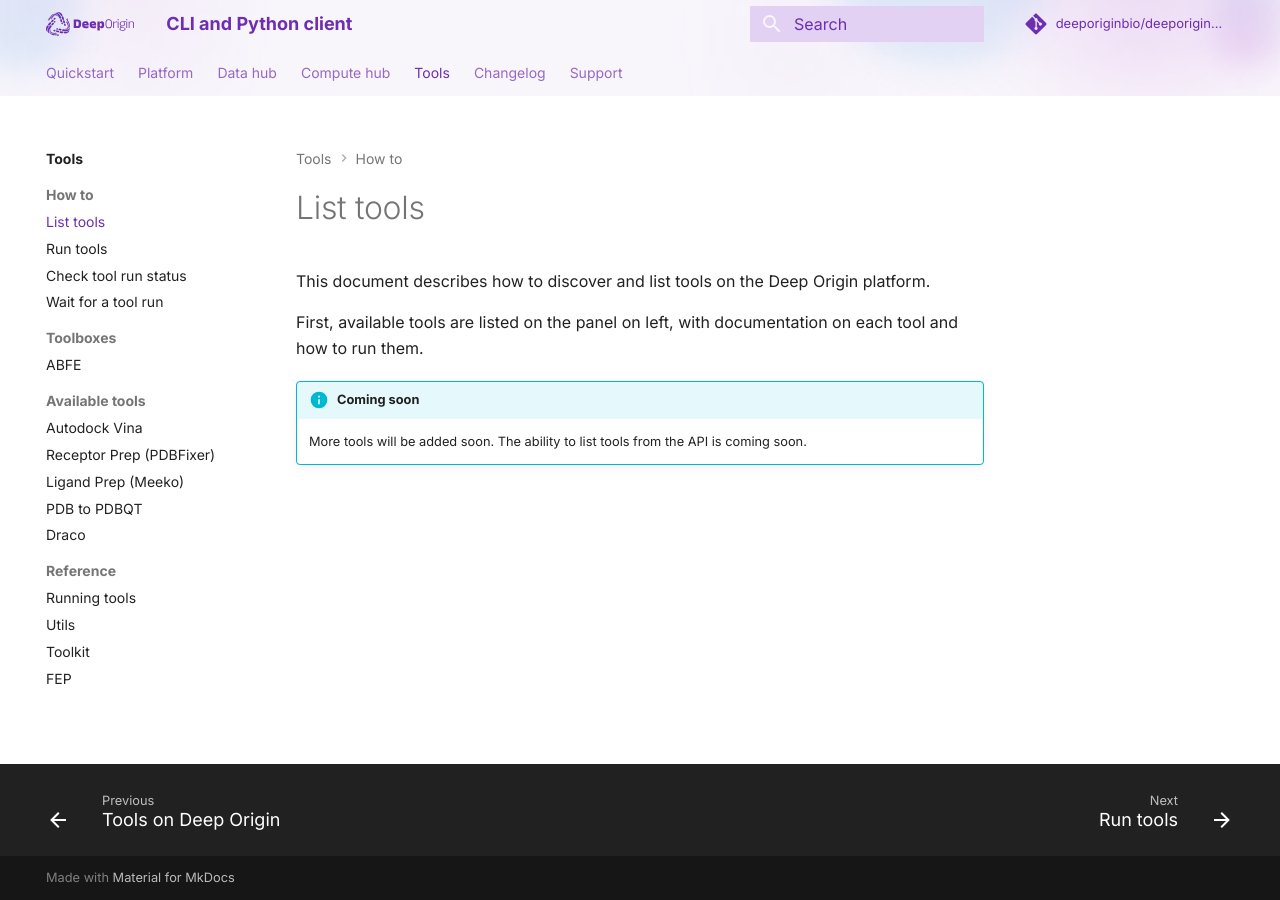
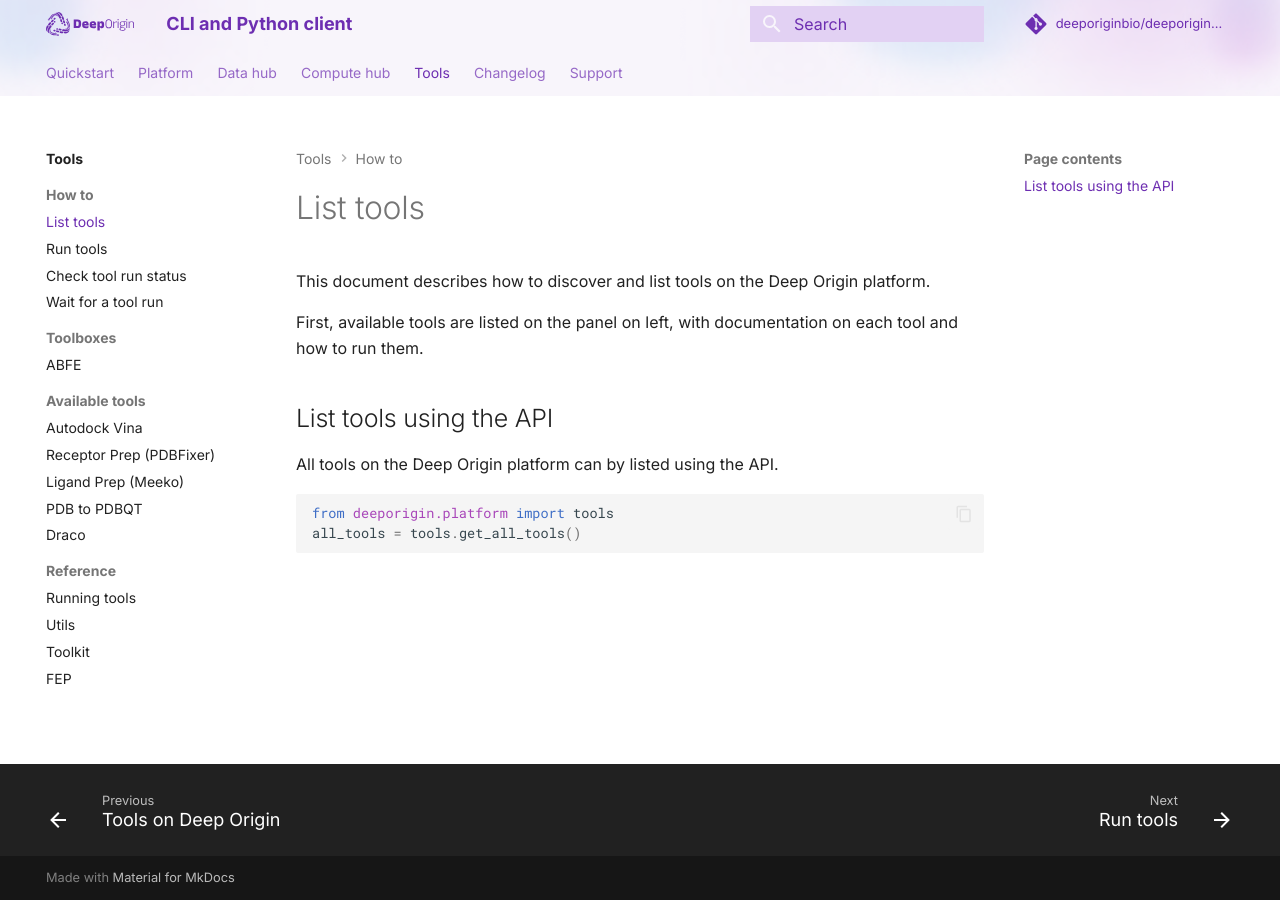
Before and after one commit to deeporiginbio/deeporigin-client, an MkDocs documentation site: the page built from docs/tools/how-to/list-tools.md, in a window 1280 px wide. Built offline with MkDocs 1.6.1 and Material for MkDocs 9.7.7, drawn with Linux system fonts in a browser that asks for light colours; comment, search, counter and statistics services are not loaded.

Commit message:
fix: list tools doc

````diff
--- a/docs/tools/how-to/list-tools.md
+++ b/docs/tools/how-to/list-tools.md
@@ -2,5 +2,11 @@
 
 First, available tools are listed on the panel on left, with documentation on each tool and how to run them.
 
-!!! info "Coming soon"
-    More tools will be added soon. The ability to list tools from the API is coming soon.
+## List tools using the API
+
+All tools on the Deep Origin platform can by listed using the API.
+
+```python
+from deeporigin.platform import tools
+all_tools = tools.get_all_tools()
+```
````
